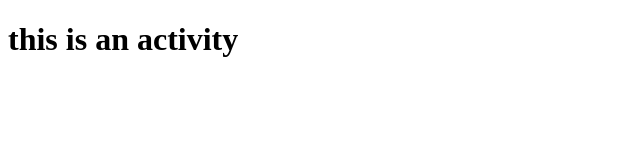
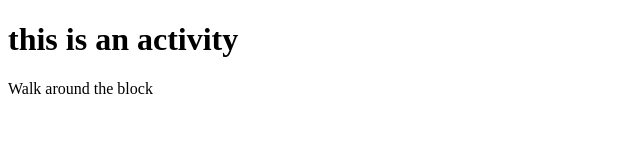
Before and after one commit to Megscode/Mem, a website: page views/activities.html in a window 1280 px wide. Shown: the whole page, without its empty margins (0-640 px from the left). Drawn offline with Linux system fonts and the light colour scheme.

Commit message:
activity page displaying correct activity

```diff
--- a/lib/Activity.js
+++ b/lib/Activity.js
@@ -2,5 +2,3 @@ function Activity() {
   this.mood1 = ["Take a nap"]
   this.mood4 = ["Make some tea", "Walk around the block"]
 }
-
-// if moodvalue == 4 then 'this array'.rand
--- a/views/activities.html
+++ b/views/activities.html
@@ -3,12 +3,21 @@
 <html>
 <head>
   <script type="text/javascript" src="../lib/MoodChecker.js"></script>
+  <script type="text/javascript" src="../lib/Activity.js"></script>
 </head>
 <body>
 <h1>this is an activity</h1>
 
+<script>
+  activity = new Activity();
+</script>
+
 <p id="moodValue">test</p>
+<p id="activity">this is a test activity</p>
 
 <script>
 document.getElementById("moodValue").innerHTML = sessionStorage.getItem("moodValue");
+document.getElementById("activity").innerHTML = activity.mood4[1]
 </script>
+
+ <!-- if moodvalue == 4 then 'this array'.rand  -->
```
